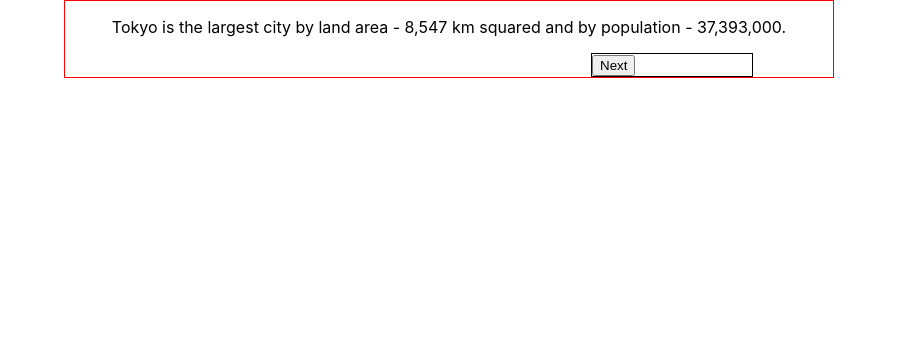
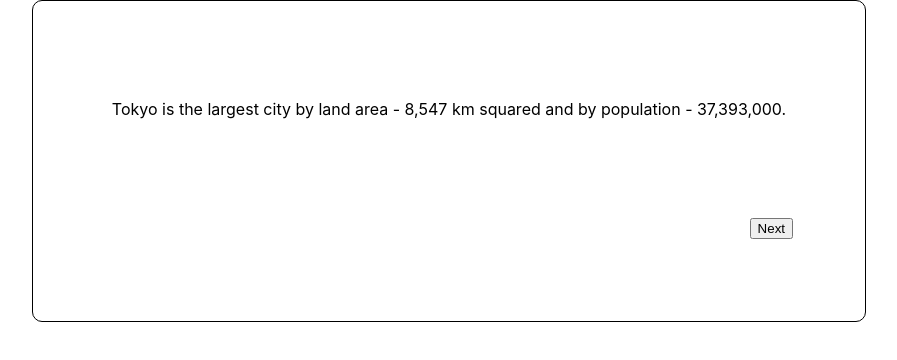
Before and after one commit to otsang3/interactive-learning, a React (Create React App) app: page /geography/cities in a window 1280 px wide. Shown: the top 360 px of the page, without its empty margins (191-1088 px from the left). Built offline with nearby package versions, Linux system fonts and the light colour scheme.

Commit message:
added padding in slide-container, removed border from buttons

```diff
--- a/src/index.css
+++ b/src/index.css
@@ -37,22 +37,24 @@
   width: 100%;
 }
 
-.slide-buttons {
+/* .slide-buttons {
   display: flex;
   align-items: center;
-}
+} */
 
 .slide-container {
-  border: 1px solid red;
+  border: 1px solid black;
+  border-radius: 10px;
   display: flex;
   flex-direction: column;
+  height: 40vh;
+  justify-content: space-evenly;
   margin: 0 auto;
+  padding: 0em 2em;
   width: 60%;
 }
 
 .test {
   align-self: flex-end;
-  border: 1px solid black;
-  margin-right: 5em;
-  width: 10em;
+  margin-right: 2.5em;
 }
```
